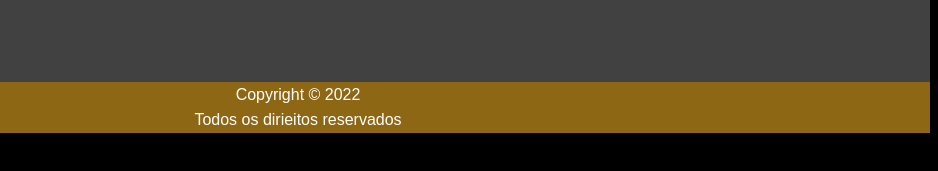
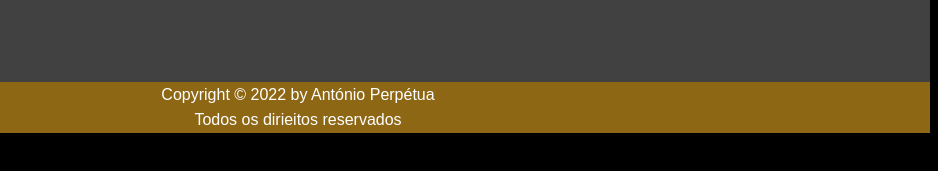
Before and after one commit to aperpetua/antonioperpetua-advogado, a plain HTML site: page index.html in a window 1280 px wide. Shown: the part 543-714 px from the top of the page, 342-1280 px from the left. Drawn offline with Linux system fonts and the light colour scheme.

Commit message:
Actualização rodapé

```diff
--- a/index.html
+++ b/index.html
@@ -52,7 +52,7 @@
         </div>
     </div>
     <div id="dtoautor">
-        <p class="copyr">Copyright &#169; 2022</p>
+        <p class="copyr">Copyright &#169; 2022 by António Perpétua</p>
         <p class="dtoreser">Todos os dirieitos reservados</p>
     </div>
 </footer>
```
Also changed, not shown: textos/advogado.html (+1 -1 lines), textos/civel.html (+1 -1 lines), textos/cliente.html (+1 -1 lines), textos/comercial_contrato.html (+1 -1 lines), textos/escritorio.html (+1 -1 lines), textos/fale_connosco.html (+1 -1 lines), textos/familia.html (+1 -1 lines), textos/penal.html (+1 -1 lines), textos/sobre_nos.html (+1 -1 lines), textos/trabalho.html (+1 -1 lines).
